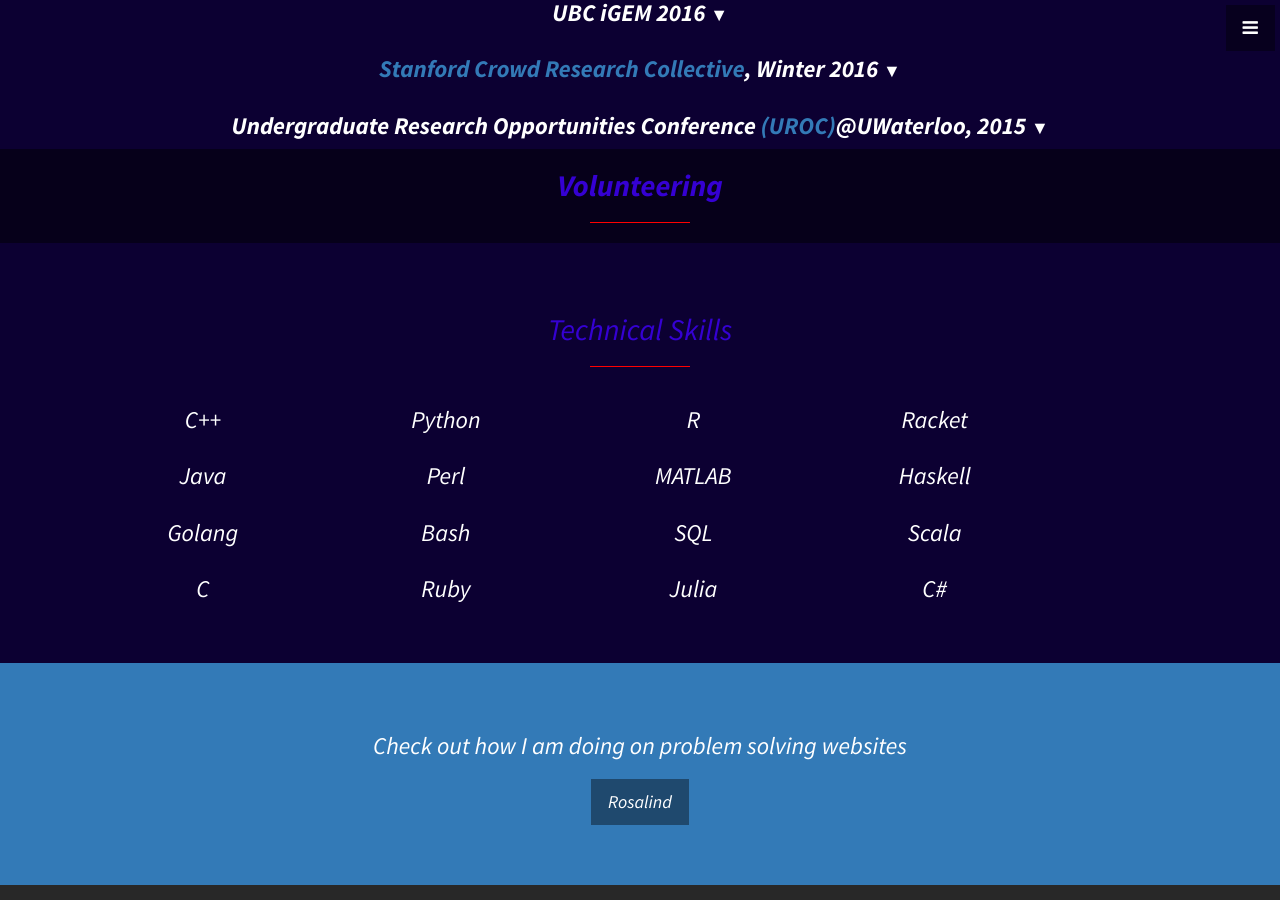
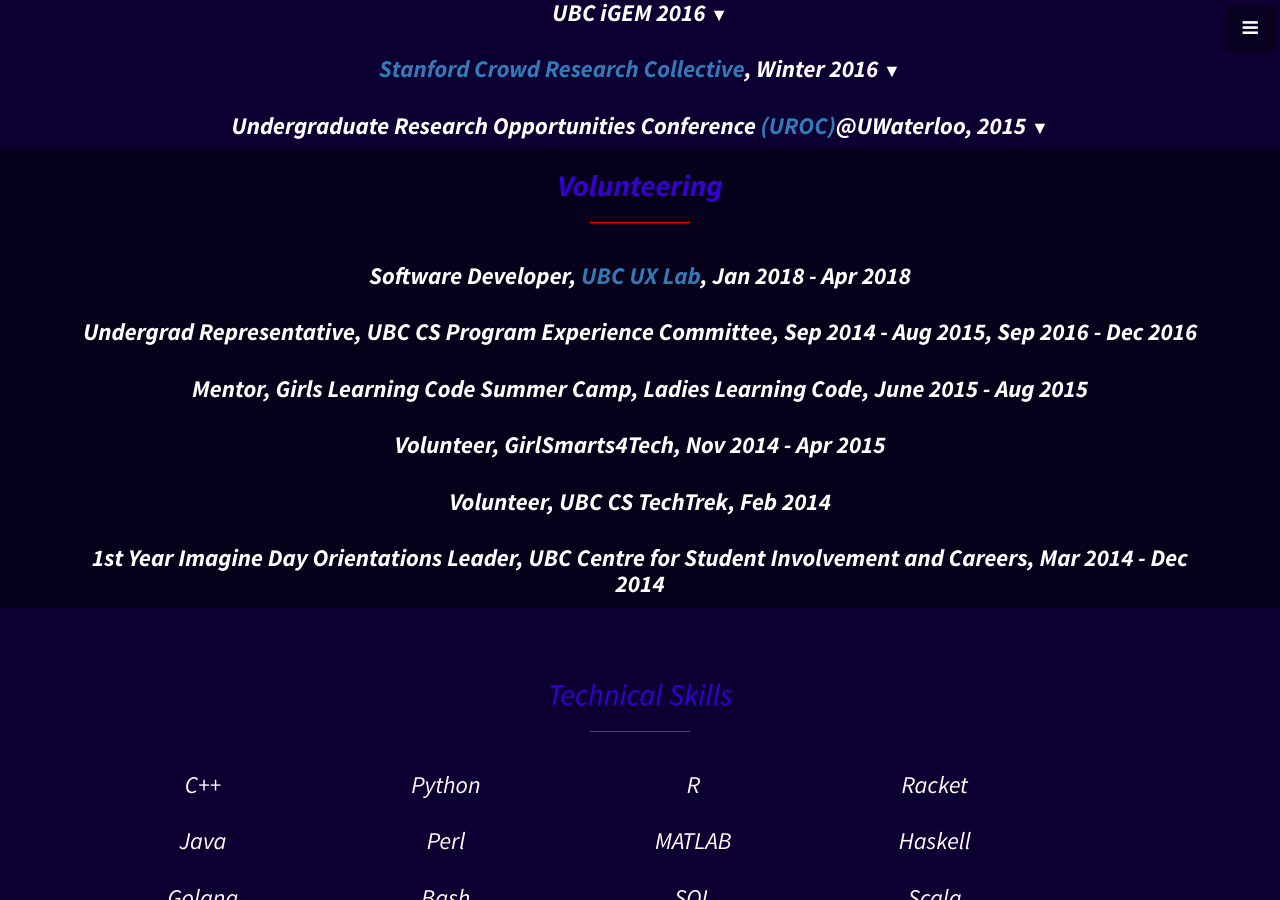
Before and after one commit to vaastav/vaastav.github.io, a Jekyll site: the page index.html, which Jekyll copies as it is, in a window 1280 px wide and 900 px high, scrolled down 4167 px. Built offline with Jekyll 4.4.1, drawn with Linux system fonts in a browser that asks for light colours.

Commit message:
Add volunteering

```diff
--- a/index.html
+++ b/index.html
@@ -477,7 +477,35 @@
 				<hr class="small"></hr>
 			</header>
 			<div class="row text-center">
-			</div>
+                <div class="col-md-12">
+                    <h3><b>Software Developer, <a href="https://students.ubc.ca/about-student-services/ux-lab">UBC UX Lab</a>, Jan 2018 - Apr 2018</b></h3>
+                </div>
+            </div>
+            <div class="row text-center">
+                    <div class="col-md-12">
+                        <h3><b>Undergrad Representative, UBC CS Program Experience Committee, Sep 2014 - Aug 2015, Sep 2016 - Dec 2016</b></h3>
+                    </div>
+            </div>
+            <div class="row text-center">
+                    <div class="col-md-12">
+                        <h3><b>Mentor, Girls Learning Code Summer Camp, Ladies Learning Code, June 2015 - Aug 2015</b></h3>
+                    </div>
+            </div>
+            <div class="row text-center">
+                <div class="col-md-12">
+                    <h3><b>Volunteer, GirlSmarts4Tech, Nov 2014 - Apr 2015</b></h3>
+                </div>
+            </div>
+            <div class="row text-center">
+                <div class="col-md-12">
+                    <h3><b>Volunteer, UBC CS TechTrek, Feb 2014</b></h3>
+                </div>
+            </div>
+            <div class="row text-center">
+                <div class="col-md-12">
+                    <h3><b>1st Year Imagine Day Orientations Leader, UBC Centre for Student Involvement and Careers, Mar 2014 - Dec 2014</b></h3>
+                </div>
+            </div>
 		</div>
 	</section>
 
```
